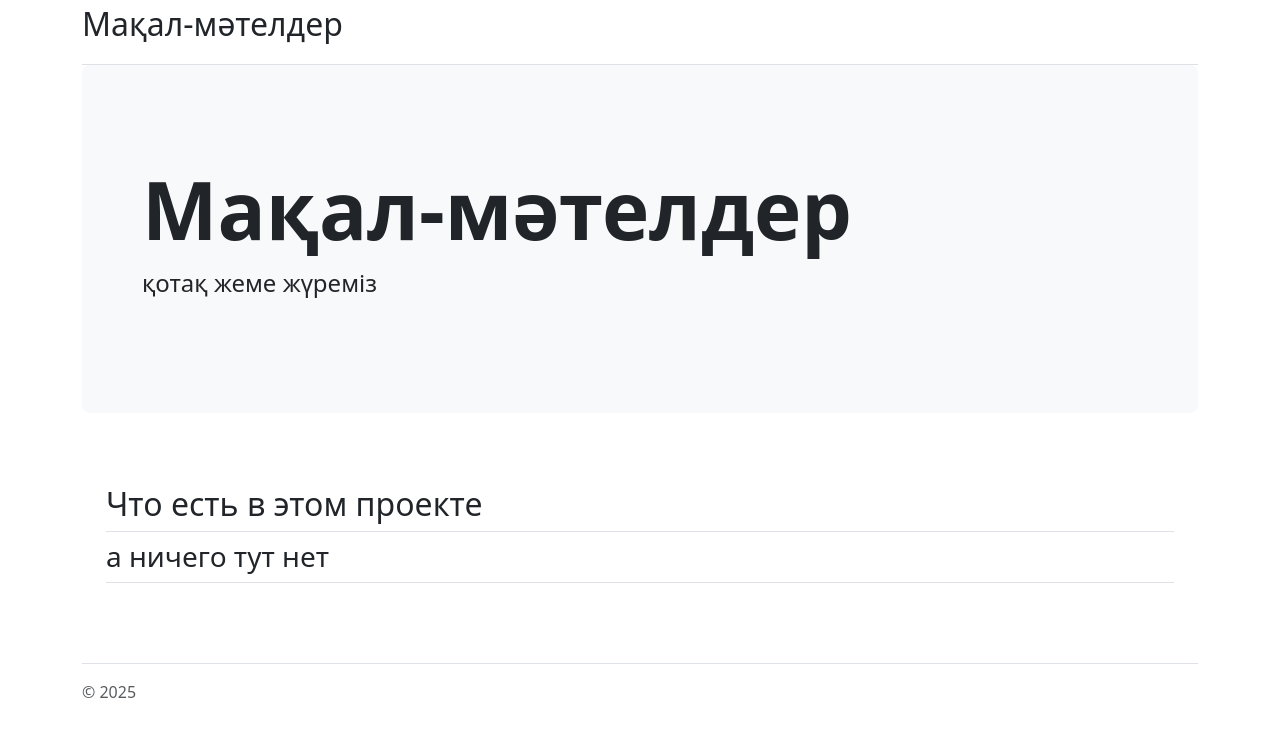
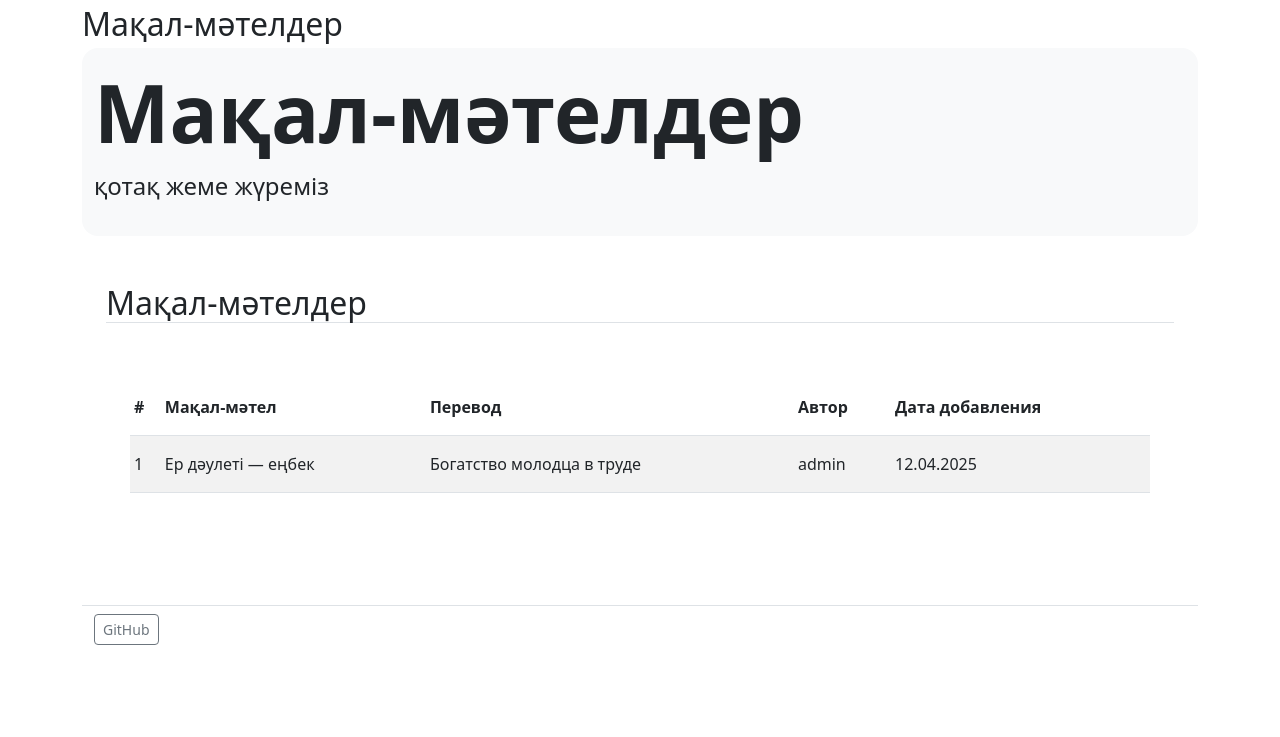
Before and after one commit to c71n93/maqal, a Django app: page / in a window 1280 px wide. Shown: the top 737 px of the page. Run offline with Django 4.2, Linux system fonts and the light colour scheme; data comes from the database, SQL or seed files in the repository; some libraries are stand-ins or nearby versions.

Commit message:
Add a proverb database display

```diff
--- a/maqal/fixtures/initial_data.json
+++ b/maqal/fixtures/initial_data.json
@@ -4,9 +4,9 @@
     "pk": 1,
     "fields": {
         "kazakh_text": "Eр дәулеті — еңбек",
-        "russian_text": "богатство молодца в труде",
+        "russian_text": "Богатство молодца в труде",
         "author": null,
-        "created_at": "2025-04-12T17:30:58.348Z"
+        "modified_at": "2025-04-12T17:30:58.348Z"
     }
 }
 ]
--- a/maqal/models.py
+++ b/maqal/models.py
@@ -1,27 +1,19 @@
 """Models for maqal application."""
 from django.db import models
-from django.contrib.auth.models import User
+from django.contrib.auth import get_user_model
 
 class Proverb(models.Model):
     """Stores proverbs"""
 
-    kazakh_text = models.TextField(
-        verbose_name="Текст на казахском"
-    )
-    russian_text = models.TextField(
-        verbose_name="Перевод на русский"
-    )
+    kazakh_text = models.TextField()
+    russian_text = models.TextField()
     author = models.ForeignKey(
-        User,
-        on_delete=models.SET_NULL,  # The proverb will stay even if user author will be deleted
+        get_user_model(),
+        on_delete=models.SET_NULL,
         null=True,
         blank=True,
-        verbose_name="Автор"
     )
-    created_at = models.DateTimeField(
-        auto_now_add=True,
-        verbose_name="Дата добавления"
-    )
+    modified_at = models.DateTimeField(auto_now_add=True)
 
     def __str__(self):
         return str(self.kazakh_text)
--- /dev/null
+++ b/maqal/proverbs_db.py
@@ -0,0 +1,14 @@
+"""Interaction with database."""
+from .models import Proverb
+
+def all_proverbs():
+    """Get all proverbs from database"""
+    proverbs = []
+    for i, proverb in enumerate(Proverb.objects.all()):
+        cnt = i + 1
+        kazakh_text = proverb.kazakh_text
+        russian_text = proverb.russian_text
+        author = proverb.author if proverb.author is not None else "admin"
+        modified_at = proverb.modified_at.strftime("%d.%m.%Y")
+        proverbs.append([cnt, kazakh_text, russian_text, author, modified_at])
+    return proverbs
--- a/maqal/views.py
+++ b/maqal/views.py
@@ -1,7 +1,8 @@
 """Views for maqal application."""
 from django.shortcuts import render
-
+from . import proverbs_db
 
 def index(request):
     """Render the main index page."""
-    return render(request, "index.html")
+    proverbs = proverbs_db.all_proverbs()
+    return render(request, "index.html", context={"proverbs": proverbs})
--- a/requirements.txt
+++ b/requirements.txt
@@ -1,2 +1,3 @@
 Django==4.1.7
-pylint==3.1.0
+pylint<3.0
+pylint-django~=2.5.0
--- a/templates/base_page.html
+++ b/templates/base_page.html
@@ -11,21 +11,28 @@
 <body>
 <main>
     <div class="container">
-        <header class="border-bottom">
-            <a href="/" class="d-flex align-items-center mb-3 mb-md-0 me-md-auto text-dark text-decoration-none">
-                <div class="fs-2 mb-3">
+        <header>
+            <a href="/" class="text-dark text-decoration-none">
+                <div class="fs-2">
                     <span>Мақал-мәтелдер</span>
                 </div>
             </a>
         </header>
-        <div class="p-5 mb-4 bg-light rounded-3" id="title-box">
-            <div class="container-fluid py-5">
+        <div class="bg-light rounded-4" id="title-box">
+            <div class="container-fluid py-3">
                 <h1 class="display-1 fw-bold">{% block page-title %}{% endblock %}</h1>
-                <p class="col-md-8 fs-4">{% block page-lead %}{% endblock %}</p>
+                <p class="fs-4">{% block page-lead %}{% endblock %}</p>
             </div>
         </div>
         {% block content %}{% endblock %}
-        <footer class="footer pt-3 mt-4 text-muted border-top">© 2025</footer>
+        <footer class="footer border-top pt-2">
+            <div class="container">
+                <a href="https://github.com/c71n93/maqal"
+                   class="btn btn-sm btn-outline-secondary">
+                   GitHub
+                </a>
+            </div>
+        </footer>
     </div>
 </main>
 </body>
--- a/templates/index.html
+++ b/templates/index.html
@@ -10,7 +10,32 @@
 
 {% block content %}
 <div class="container px-4 py-5" id="project-contents">
-    <h2 class="pb-2 border-bottom">Что есть в этом проекте</h2>
-    <h3 class="pb-2 border-bottom">а ничего тут нет</h3>
+    <h2 class="border-bottom">Мақал-мәтелдер</h2>
+    <div class="container px-4 py-5" id="proverbs-table">
+        <div class="table-responsive">
+            <table class="table table-striped table-sm">
+              <thead>
+                <tr>
+                  <th scope="col" class="py-3">#</th>
+                  <th scope="col" class="py-3">Мақал-мәтел</th>
+                  <th scope="col" class="py-3">Перевод</th>
+                  <th scope="col" class="py-3">Автор</th>
+                  <th scope="col" class="py-3">Дата добавления</th>
+                </tr>
+              </thead>
+              <tbody>
+                {% for cnt, kazakh_text, russian_text, author, modified_at in proverbs %}
+                <tr>
+                    <td class="py-3">{{ cnt }}</td>
+                    <td class="py-3">{{ kazakh_text }}</td>
+                    <td class="py-3">{{ russian_text }}</td>
+                    <td class="py-3">{{ author }}</td>
+                    <td class="py-3">{{ modified_at }}</td>
+                </tr>
+                {% endfor %}
+              </tbody>
+            </table>
+          </div>
+    </div>
 </div>
 {% endblock %}
```
Also changed, not shown: maqal/migrations/0001_initial.py, 2 other files.
